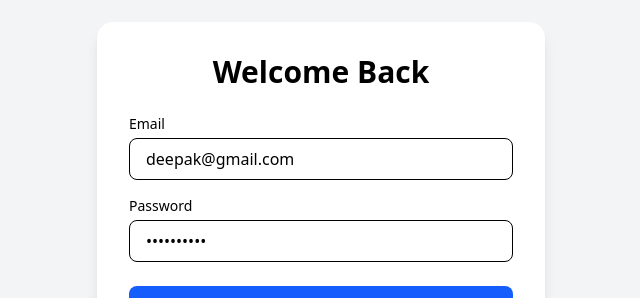
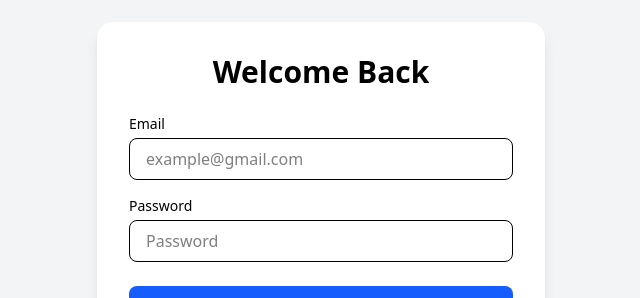
Before and after one commit to sameerakmal/TrelloClone, a React (Vite) app in the folder TrelloClone-web/: page /login in a window 1280 px wide. Shown: the part 192-490 px from the top of the page, without its empty margins (319-959 px from the left). Built offline with nearby package versions, Linux system fonts and the light colour scheme; no server answers.

Commit message:
Add Hintro favicon and update website title

```diff
--- a/TrelloClone-web/index.html
+++ b/TrelloClone-web/index.html
@@ -2,9 +2,9 @@
 <html lang="en">
   <head>
     <meta charset="UTF-8" />
-    <link rel="icon" type="image/svg+xml" href="/vite.svg" />
+    <link rel="icon" type="image/svg+xml" href="/favicon.svg" />
     <meta name="viewport" content="width=device-width, initial-scale=1.0" />
-    <title>trelloclone-web</title>
+    <title>Hintro - Project Management</title>
   </head>
   <body>
     <div id="root"></div>
--- a/TrelloClone-web/src/pages/Login.jsx
+++ b/TrelloClone-web/src/pages/Login.jsx
@@ -6,8 +6,8 @@
 
 const Login = () => {
   const [isSignup, setIsSignup] = useState(false);
-  const [email, setEmail ] = useState('deepak@gmail.com');
-  const [password, setPassword ] = useState('Deepak@456');
+  const [email, setEmail ] = useState('');
+  const [password, setPassword ] = useState('');
   const [name, setName] = useState('');
   const [error, setError] = useState('');
   const [loading, setLoading] = useState(false);
```
Also changed, not shown: TrelloClone-web/public/favicon.svg (added).
